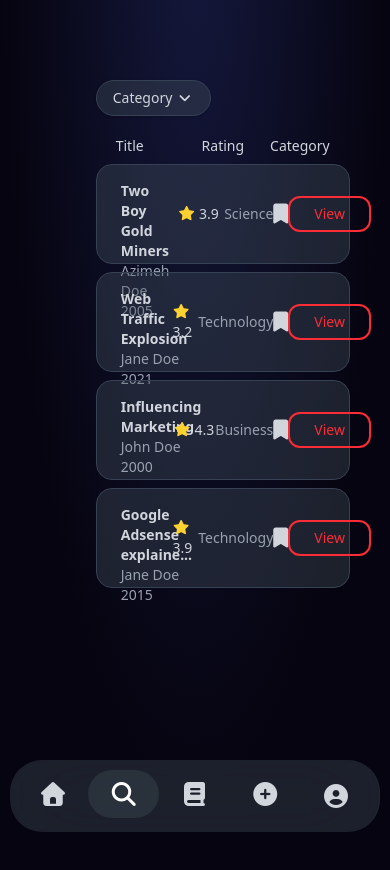
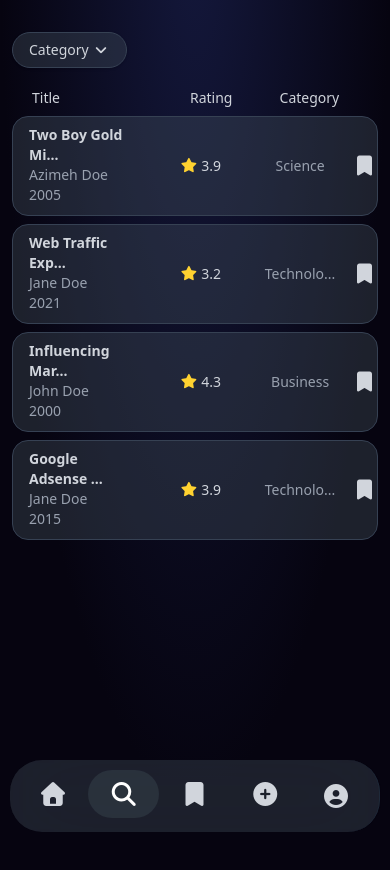
Before and after one commit to zimcodes1/E-Library, a React (Vite) app in the folder client/: page /search in a window 390 px wide. Shown: the top 870 px of the page. Built offline with nearby package versions, Linux system fonts and the light colour scheme.

Commit message:
feat: make search page responsive for small screen devices

```diff
--- a/client/src/components/SideMenu.tsx
+++ b/client/src/components/SideMenu.tsx
@@ -29,7 +29,7 @@ function SideMenu() {
                 </NavLink>
 
                 <NavLink to='/myshelve' className={navLinkStyles}>
-                    <i className="max-sm:text-2xl fa fa-book"></i>
+                    <i className="max-sm:text-2xl fa fa-bookmark"></i>
                     <p className="pl-2 max-sm:hidden">My Shelve</p>
                 </NavLink>
 
--- a/client/src/components/ui/SearchElement.tsx
+++ b/client/src/components/ui/SearchElement.tsx
@@ -2,13 +2,13 @@ import truncate from "../../truncateText"
 const SearchElement = ({ bookImage, bookDetails }: { bookImage: string, bookDetails?: { title?: string, author?: string, rating?: number, year?:number, category?:string } }) => {
     return (
         <div className="flex w-full h-25 bg-[#4857605a] border border-gray-700 mt-2 py-2 rounded-2xl">
-            <span className="flex justify-start items-center w-3/10 px-4 h-full">
+            <span className="flex justify-start items-center w-3/10 max-sm:w-4/10 px-4 h-full">
                 {/* Search Element Image */}
-                <div className="w-20 h-full flex justify-center items-center">
+                <div className="w-20 h-full flex justify-center items-center max-sm:hidden">
                     <img src={bookImage} className="h-full w-auto" />
                 </div>
-                <div className="w-auto h-full p-2">
-                    <h3 className="text-sm text-gray-300 font-semibold">{truncate(bookDetails?.title, 23)}</h3>
+                <div className="w-auto h-full p-2 max-sm:p-0">
+                    <h3 className="text-sm text-gray-300 font-semibold">{truncate(bookDetails?.title, 15)}</h3>
                     <p className="text-sm text-gray-400">{bookDetails?.author}</p>
                     <p className="text-sm text-gray-400">{bookDetails?.year}</p>
                 </div>
@@ -17,11 +17,11 @@ const SearchElement = ({ bookImage, bookDetails }: { bookImage: string, bookDeta
                 <p><i className="fa fa-star text-amber-300"></i> {bookDetails?.rating}</p>
             </span>
             <span className="flex h-full w-3/10 justify-center items-center">
-                <p className="text-gray-400">{bookDetails?.category}</p>
+                <p className="text-gray-400">{truncate(bookDetails?.category, 8)}</p>
             </span>
-            <span className="flex w-3/10 h-full justify-between items-center">
+            <span className="flex w-3/10 max-sm:w-fit h-full justify-between items-center">
                 <i className="fa fa-bookmark cursor-pointer text-xl"></i>
-                <button className="w-auto h-fit text-red-500 border-2 border-red-500 rounded-xl text-sm px-6 py-1.5 cursor-pointer hover:text-gray-50 hover:bg-red-500 ">View</button>
+                <button className="w-auto max-sm:hidden h-fit text-red-500 border-2 border-red-500 rounded-xl text-sm px-6 py-1.5 cursor-pointer hover:text-gray-50 hover:bg-red-500 ">View</button>
             </span>
 
         </div>
--- a/client/src/pages/Search.tsx
+++ b/client/src/pages/Search.tsx
@@ -12,18 +12,18 @@ function SearchPage() {
         <div className="w-full flex justify-end items-center bgImage min-h-screen pb-10">
             {/* Side Navigation Menu */}
             <SideMenu />
-            <div className="w-6/7 h-screen flex flex-col px-10 pt-5 relative">
+            <div className="w-6/7 max-sm:w-full h-screen flex flex-col px-10 max-sm:px-3 pt-5 relative">
                 {/* Topbar component for Search Feature, Language Switch ... */}
                 <TopBar />
                 {/* Main Contents */}
-                <div className="w-full h-full flex mt-15 flex-col">
+                <div className="w-full h-full flex mt-15 max-sm:mt-3 flex-col">
                     <span className="flex justify-start">
                         <span className="flex h-9 min-w-25 px-2 rounded-4xl bg-[#4857605a] justify-center items-center border border-gray-700 shadow cursor-pointer"><CustomSelect defaultValue="Category" options={[{ value: 'Science', label: 'Science' }, { value: 'Storybook', label: 'Storybook' }, { value: 'Novel', label: 'Novel' }]}></CustomSelect></span>
                     </span>
                     {/* Search Container */}
                     <div className="w-full h-fit flex flex-col mt-5 text-gray-300 text-sm">
                         <span className="w-full px-5 flex justify-start items-center">
-                            <span className="flex justify-start w-3/10"><p>Title</p></span>
+                            <span className="flex justify-start w-3/10 max-sm:w-4/10"><p>Title</p></span>
                             <span className="flex justify-center w-25"><p>Rating</p></span>
                             <span className="flex justify-center w-3/10"><p>Category</p></span>
                             <span className="flex justify-start"></span>
```
